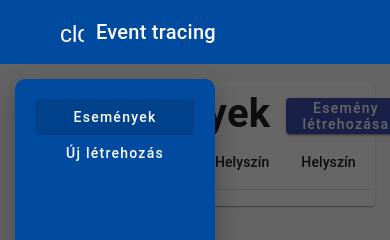
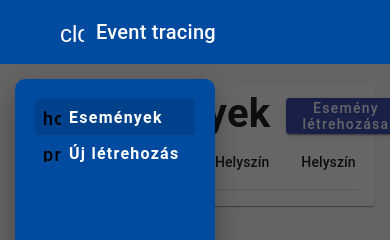
Before and after one commit to birosbeni/EventTracingFrontend, an Angular app: page /events in a window 390 px wide. Both pictures are taken after a click on the button "menu". Shown: the top 240 px of the page. Built offline with nearby package versions, Linux system fonts and the light colour scheme; no server answers.

Commit message:
Fix table responsivnes

```diff
--- a/src/app/app.component.html
+++ b/src/app/app.component.html
@@ -13,9 +13,11 @@
 <mat-sidenav-container>
   <mat-sidenav #sidenav="matSidenav">
     <button mat-button class="menu-button" (click)="navigate('events')">
+      <mat-icon>home</mat-icon>
       <span>Események</span>
     </button>
     <button mat-button class="menu-button" (click)="navigate('events/create')">
+      <mat-icon>profil</mat-icon>
       <span>Új létrehozás</span>
     </button>
   </mat-sidenav>
--- a/src/app/app.component.scss
+++ b/src/app/app.component.scss
@@ -26,6 +26,8 @@ mat-sidenav {
 
 span {
   color: white;
+  font-weight: bold;
+  font-size: 1rem;
 }
 
 .content {
@@ -41,7 +43,15 @@ span {
 
 .menu-button {
   width: 100%;
+  display: flex;
+  align-items: center;
+  justify-content: flex-start;
 }
+
 .menu-button:hover {
   background-color: lightgray;
+
+  span {
+    color: black;
+  }
 }
--- a/src/app/events/Components/events-list/events-list.component.html
+++ b/src/app/events/Components/events-list/events-list.component.html
@@ -11,7 +11,6 @@
           <button
             mat-raised-button
             color="primary"
-            class="text-uppercase w-auto"
             (click)="createButtonClick()"
           >
             Esemény létrehozása
@@ -20,10 +19,14 @@
       </mat-card-title-group>
     </mat-card-header>
     <mat-card-content>
-      <table mat-table [dataSource]="events" class="demo-table">
+      <div class="list-table">
+        <table mat-table [dataSource]="events">
           <ng-container matColumnDef="id">
-          <th mat-header-cell *matHeaderCellDef>Azonosító</th>
+            <th class="min-widt-20" mat-header-cell *matHeaderCellDef>
+              Azonosító
+            </th>
             <td
+              class="min-width-20"
               mat-cell
               [routerLink]="['/events/', element.id]"
               *matCellDef="let element"
@@ -33,8 +36,9 @@
           </ng-container>
 
           <ng-container matColumnDef="name">
-          <th mat-header-cell *matHeaderCellDef>Név</th>
+            <th class="min-widt-10" mat-header-cell *matHeaderCellDef>Név</th>
             <td
+              class="min-width-10"
               mat-cell
               [routerLink]="['/events/', element.id]"
               *matCellDef="let element"
@@ -44,8 +48,11 @@
           </ng-container>
 
           <ng-container matColumnDef="location">
-          <th mat-header-cell *matHeaderCellDef>Helyszín</th>
+            <th class="min-widt-10" mat-header-cell *matHeaderCellDef>
+              Helyszín
+            </th>
             <td
+              class="min-width-10"
               mat-cell
               [routerLink]="['/events/', element.id]"
               *matCellDef="let element"
@@ -55,8 +62,10 @@
           </ng-container>
 
           <ng-container matColumnDef="delete">
-          <th mat-header-cell *matHeaderCellDef>Helyszín</th>
-          <td mat-cell *matCellDef="let element">
+            <th class="min-widt-10" mat-header-cell *matHeaderCellDef>
+              Helyszín
+            </th>
+            <td class="min-width-10" mat-cell *matCellDef="let element">
               <button
                 mat-raised-button
                 color="primary"
@@ -75,6 +84,7 @@
             *matRowDef="let row; columns: displayedColumns"
           ></tr>
         </table>
+      </div>
     </mat-card-content>
   </mat-card>
 </div>
--- a/src/app/events/Components/events-list/events-list.component.scss
+++ b/src/app/events/Components/events-list/events-list.component.scss
@@ -5,3 +5,16 @@
 .cursor-pointer {
   cursor: pointer;
 }
+
+.list-table {
+  width: 100% !important;
+  overflow: auto !important;
+}
+
+.min-width-10 {
+  min-width: 10rem;
+}
+
+.min-width-20 {
+  min-width: 20rem;
+}
```
Lines whose indentation alone changed are shown as unchanged.
